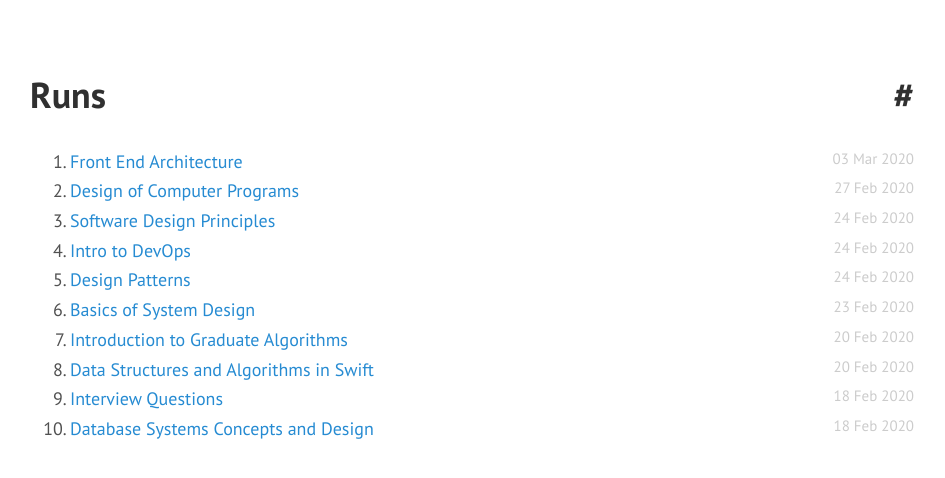
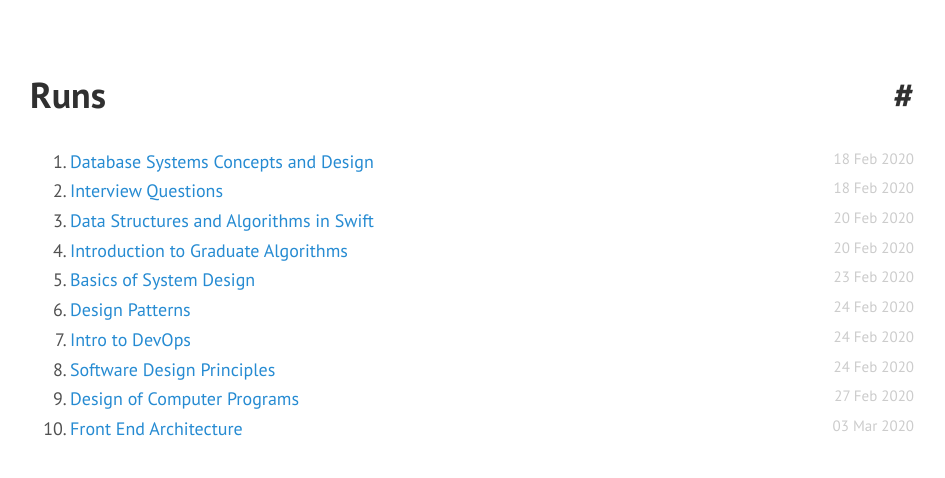
Before and after one commit to runthrough/runthrough.github.io, a Jekyll site: the page built from runs.md, in a window 1280 px wide. Shown: the top 478 px of the page, without its empty margins (168-1113 px from the left). Built offline with Jekyll 4.4.1, drawn with Linux system fonts in a browser that asks for light colours.

Commit message:
runs reversed paginate_path changed post no reversed

```diff
--- /dev/null
+++ b/Gemfile
@@ -0,0 +1,2 @@
+source 'https://rubygems.org'
+gem 'github-pages', group: :jekyll_plugins
--- a/_config.yml
+++ b/_config.yml
@@ -1,6 +1,3 @@
-# Dependencies
-highlighter: rouge
-
 # Permalinks
 permalink: pretty
 
@@ -16,7 +13,7 @@ author:
     url: http://runthrough.com
 
 paginate: 1
-paginate_path: "/page/:num"
+paginate_path: "/:num"
 
 # Custom vars
 version: 1.0.0
--- a/_layouts/default.html
+++ b/_layouts/default.html
@@ -3,7 +3,7 @@
 	{% include head.html %}
 
 	<body class=" {{ site.look }} ">
-		{% include sidebar.html %}
+		<!-- {% include sidebar.html %} -->
 
 		<div class="content container">
 			{{ content }}
--- a/public/css/custom.css
+++ b/public/css/custom.css
@@ -85,6 +85,6 @@ a.pagination-item:hover, a.pagination-item:focus {
 }
 
 /* hide sidebar */
-.sidebar {
+/* .sidebar {
 	display: none;
-}
+} */
--- a/runs.md
+++ b/runs.md
@@ -5,7 +5,7 @@ title: Runs
 
 <div class="runs">
 	<ol>
-		{% for post in site.posts %}
+		{% for post in site.posts reversed %}
 			<li>
 				<a href="{{ post.url }}">
 					{{ post.title }}
```
Also changed, not shown: index.html (+8 -11 lines), Gemfile.lock (added).
